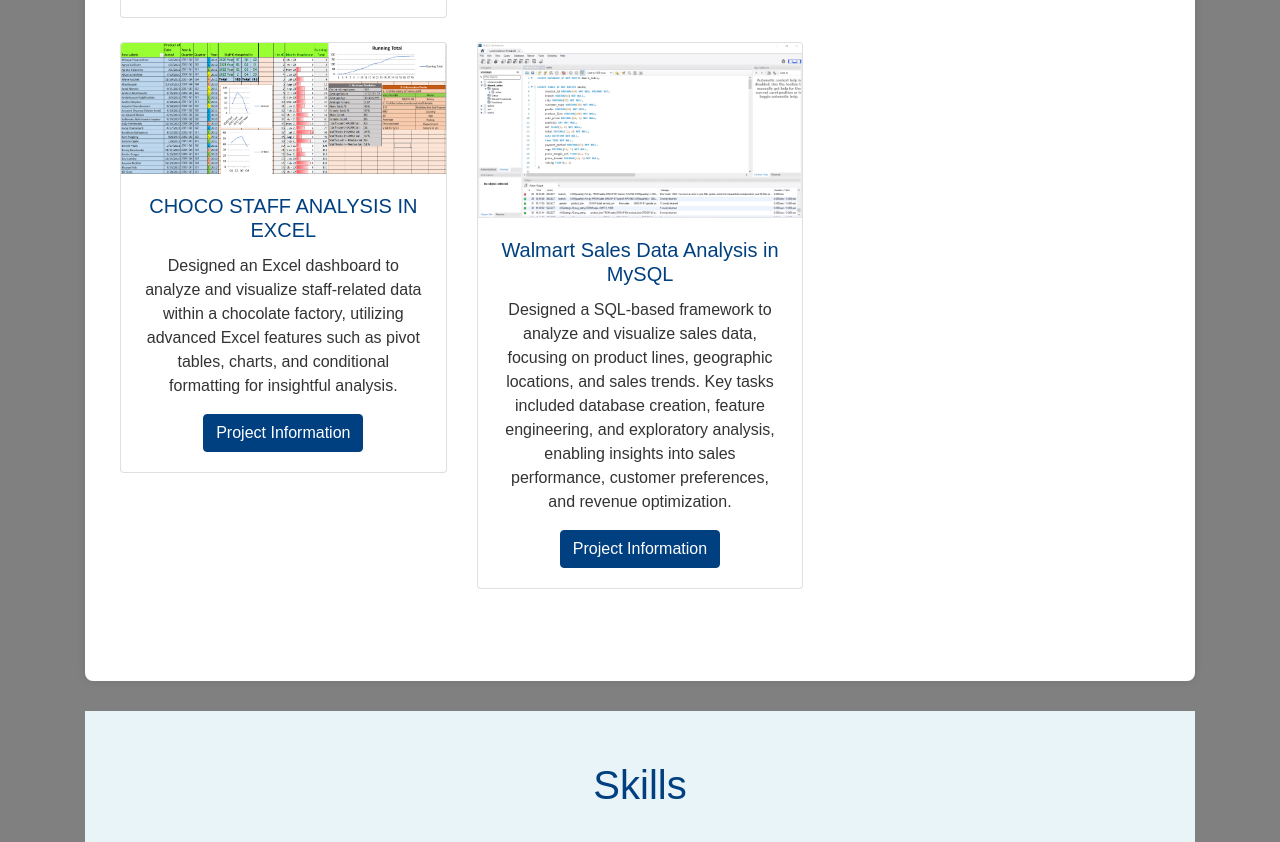
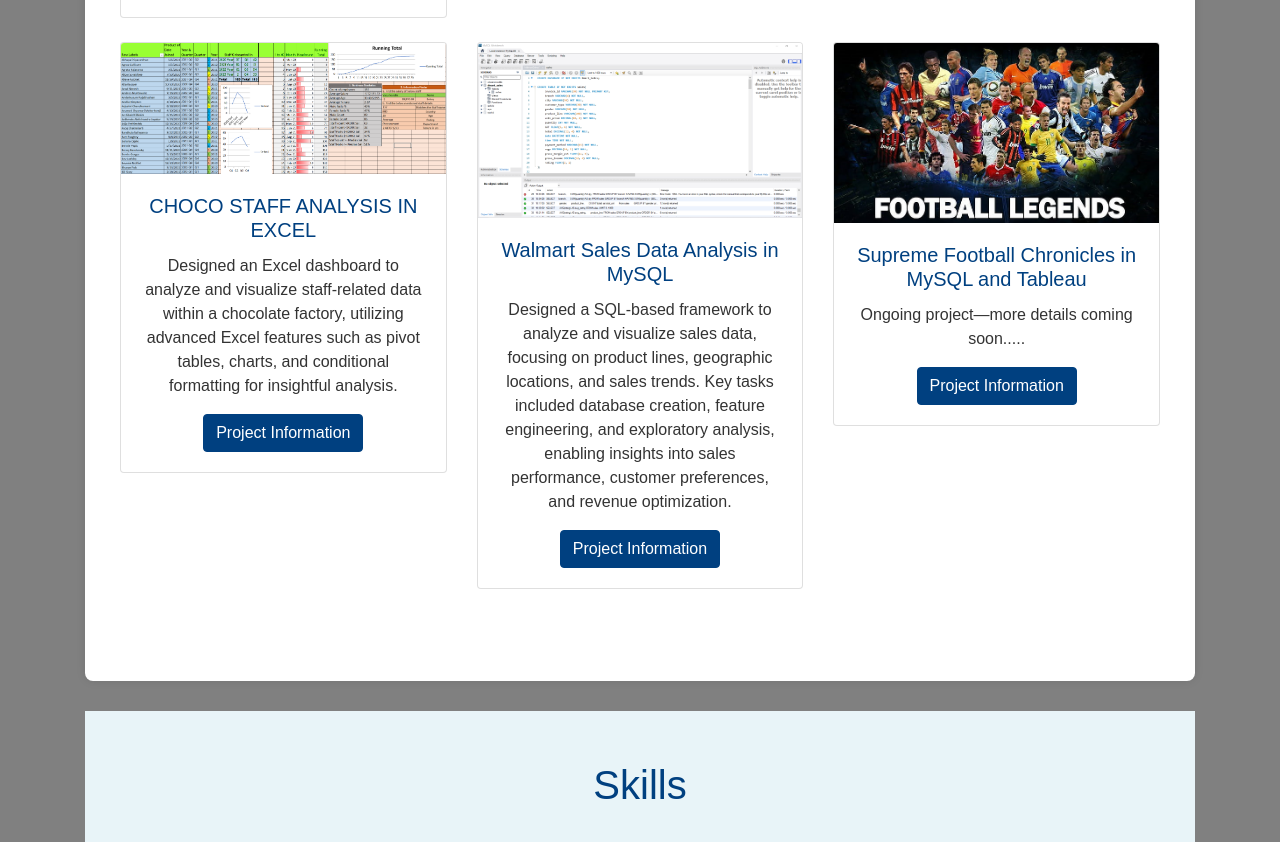
Before and after one commit to DataExplorerAshwin/Portfolio, a plain HTML site: page index.html in a window 1280 px wide. Shown: the part 1920-2762 px from the top of the page. Drawn offline with nearby package versions, Linux system fonts and the light colour scheme.

Commit message:
Update index.html

```diff
--- a/index.html
+++ b/index.html
@@ -264,6 +264,17 @@
                             </div>
                         </div>
                     </div>
+                    <!-- Project 9 -->
+                    <div class="col-md-4 mb-4">
+                        <div class="card">
+                            <img src="images/projects/9.png" class="card-img-top" alt="Project 9 Image">
+                            <div class="card-body">
+                                <h5 class="card-title">Supreme Football Chronicles in MySQL and Tableau</h5>
+                                <p class="card-text">Ongoing project—more details coming soon.....</p>
+                                <a href="https://github.com/Ashwin7777777/Data-Voyager-Portfolio/tree/master" class="btn btn-primary">Project Information</a>
+                            </div>
+                        </div>
+                    </div>
 
                 </div>
             </div>
```
